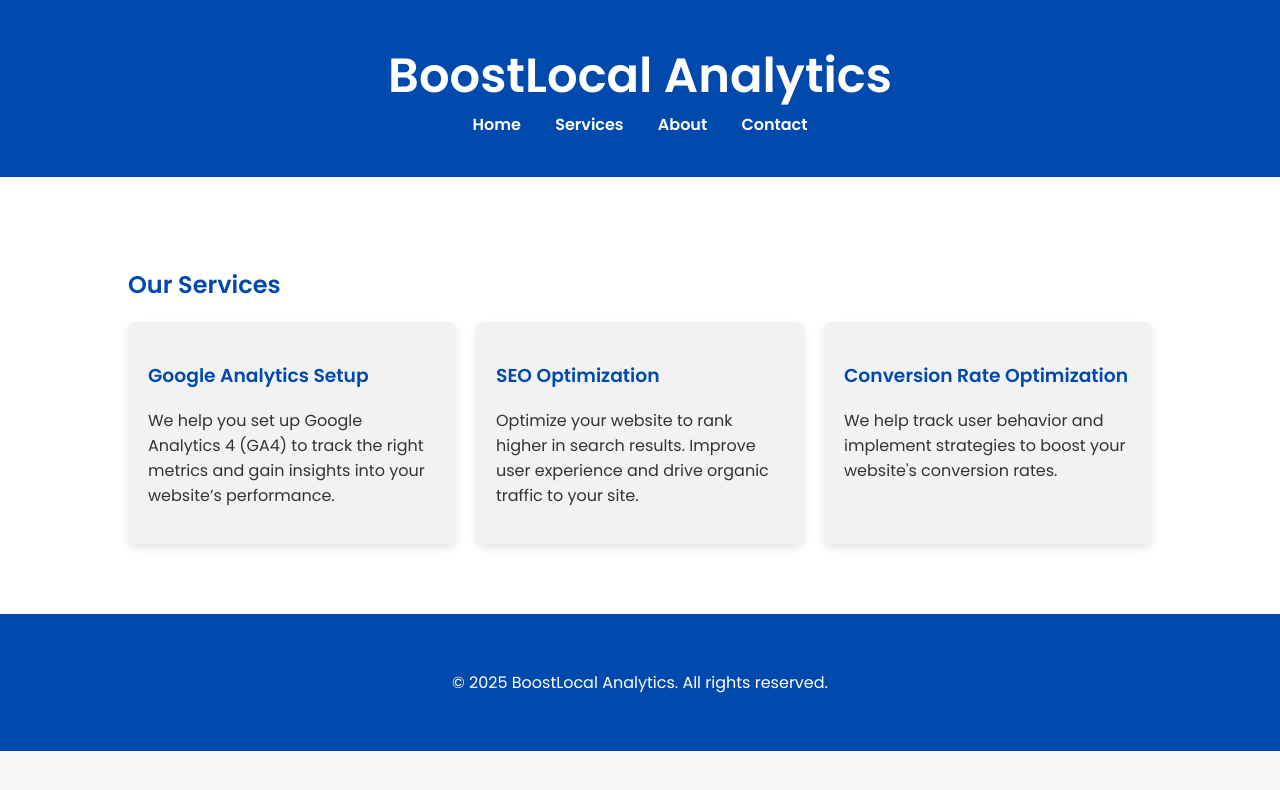
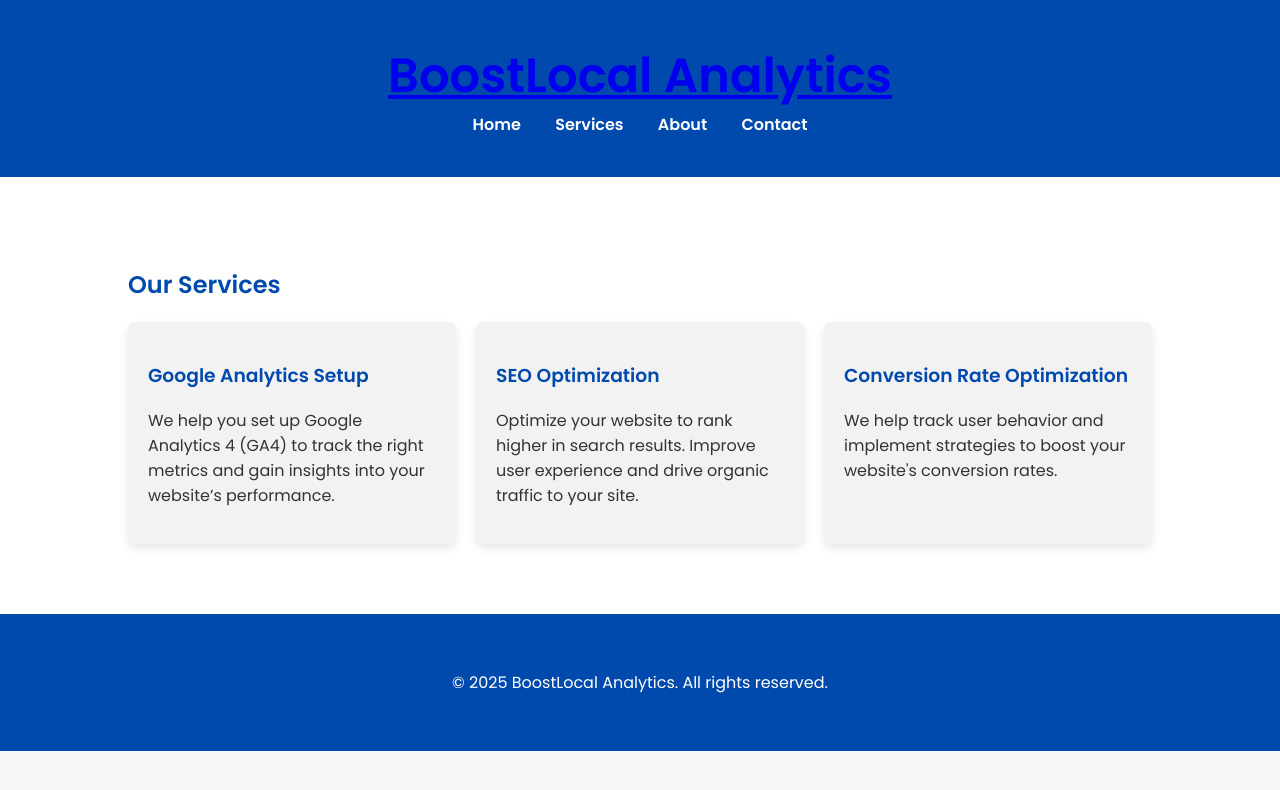
Before and after one commit to hurleyw/boostlocal, a plain HTML site: page services.html in a window 1280 px wide. Drawn offline with Linux system fonts and the light colour scheme.

Commit message:
Update services.html

```diff
--- a/services.html
+++ b/services.html
@@ -11,7 +11,7 @@
 
     <header>
         <div class="container">
-            <h1>BoostLocal Analytics</h1>
+            <h1><a href="index.html">BoostLocal Analytics</a></h1>
             <nav>
                 <a href="index.html">Home</a>
                 <a href="services.html">Services</a>
```
